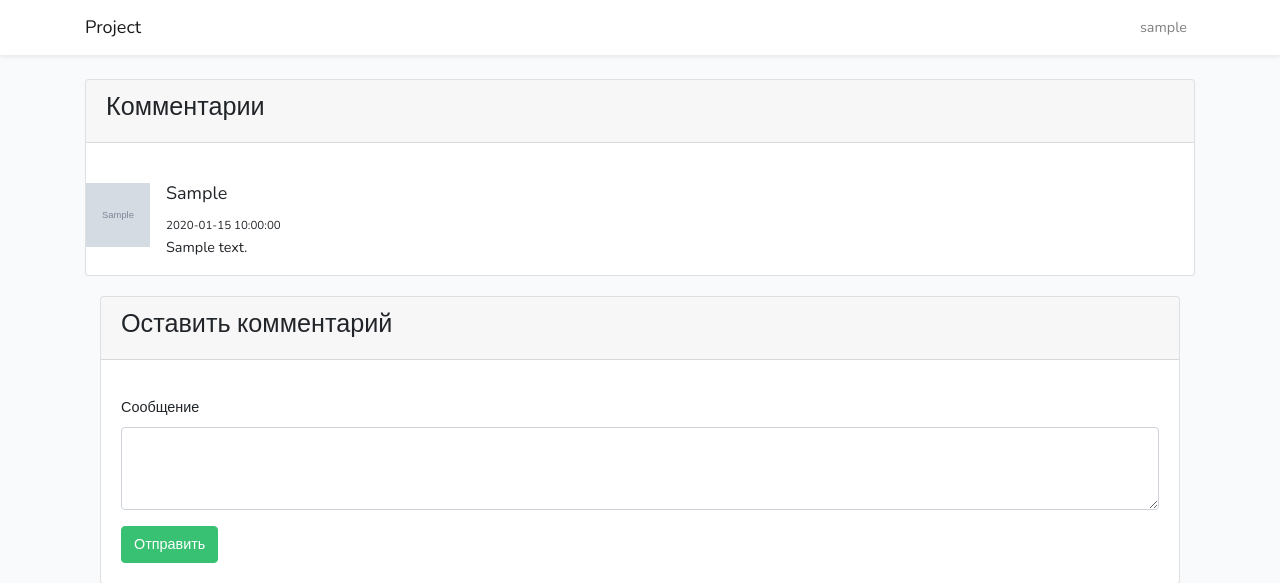
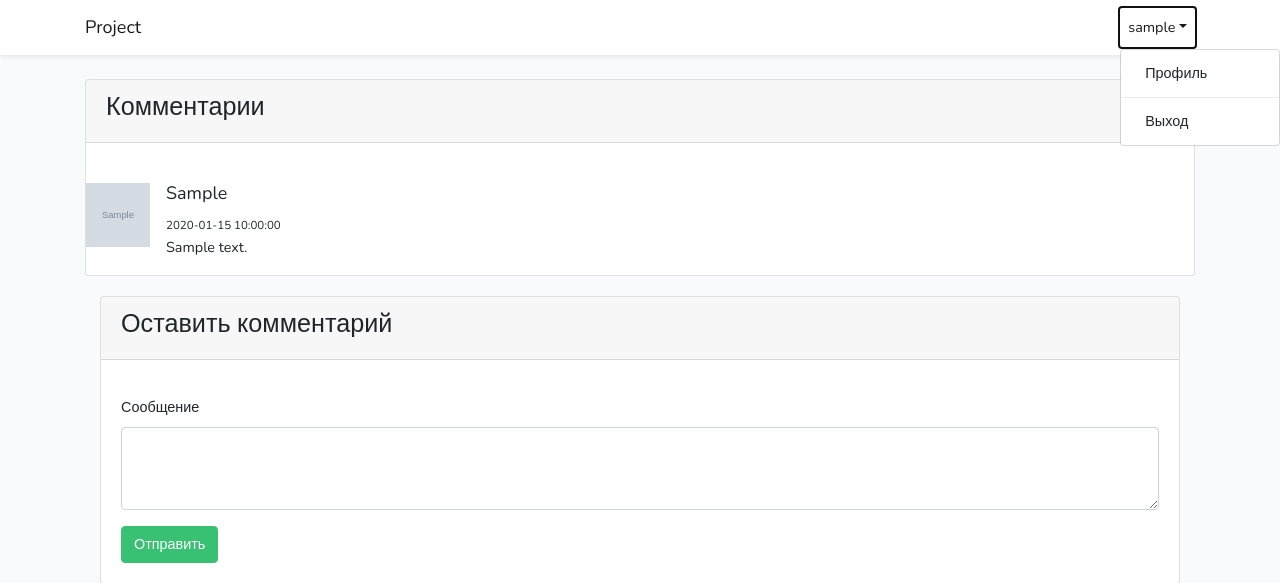
Before and after one commit to artburov/Task-manager, a PHP site: page / in a window 1280 px wide, after a click that opens the changed part. Shown: the top 583 px of the page. Run offline with PHP 8.4, Linux system fonts and the light colour scheme; the visitor is signed in with stand-in values (Sample User, id 1); tables that the repository leaves empty or names only in its code hold one stand-in row (values such as "Sample post"); grey boxes marked "Sample" are stand-in pictures.

Commit message:
added Logout feature with session and cookies remove

```diff
--- a/index.php
+++ b/index.php
@@ -18,7 +18,7 @@ if ($_SESSION) {
     ];
 }
 
-if ( isset( $_COOKIE["auth_cookie"]["email"] ) ) {
+if (isset( $_COOKIE["auth_cookie"]["email"] )) {
 
     $pdo = new PDO( "mysql:host=localhost; dbname=tasks", "root", "" );
     $sql = 'SELECT * FROM auth WHERE email = :email_exist; password = :password_exist';
@@ -29,17 +29,16 @@ if ( isset( $_COOKIE["auth_cookie"]["email"] ) ) {
 
     $statement -> execute();
     $data = $statement -> fetchAll( PDO::FETCH_ASSOC );
-}
 
     //IF no Session exists - user can be taken from DB when Cookies validation mechanism succeeded
-if (!isset($_SESSION)) {
-    session_start();
+    if (!$_SESSION) {
         $auth_data = [
             'user' => $data[0]['user']
         ];
     }
+}
 
-if (!$_SESSION and !$_COOKIE) {
+if (!$_SESSION and !isset($_COOKIE["auth_cookie"]["email"])) {
     header( "Location: /login.php" );
 };
 
@@ -57,7 +56,6 @@ $data = $statement -> fetchAll( PDO::FETCH_ASSOC );
 <head>
     <meta charset="utf-8">
     <meta name="viewport" content="width=device-width, initial-scale=1">
-
     <title>Comments</title>
 
     <!-- Fonts -->
@@ -66,6 +64,7 @@ $data = $statement -> fetchAll( PDO::FETCH_ASSOC );
 
     <!-- Styles -->
     <link href="css/app.css" rel="stylesheet">
+
 </head>
 <body>
 <div id="app">
@@ -82,16 +81,21 @@ $data = $statement -> fetchAll( PDO::FETCH_ASSOC );
             <div class="collapse navbar-collapse" id="navbarSupportedContent">
                 <!-- Left Side Of Navbar -->
                 <ul class="navbar-nav mr-auto">
-
                 </ul>
-
                 <!-- Right Side Of Navbar -->
                 <ul class="navbar-nav ml-auto">
 
                     <?php if (isset( $auth_data['user'] )) { ?>
-                        <li class="nav-item">
-                            <a class="nav-link" href="#"><?= $auth_data['user']; ?></a>
+
+                        <li class="nav-item dropdown">
+                            <a class="nav-link dropdown-toggle" data-toggle="dropdown" href="#" role="button"><?= $auth_data['user']; ?></a>
+                            <div class="dropdown-menu">
+                                <a class="dropdown-item" href="#">Профиль</a>
+                                <div class="dropdown-divider"></div>
+                                <a class="dropdown-item" href="/logout.php">Выход</a>
+                            </div>
                         </li>
+
                     <? } else { ?>
 
                         <!-- Authentication Links -->
@@ -185,5 +189,8 @@ $data = $statement -> fetchAll( PDO::FETCH_ASSOC );
             </div>
     </main>
 </div>
+<script src="https://code.jquery.com/jquery-3.3.1.slim.min.js" integrity="sha384-q8i/X+965DzO0rT7abK41JStQIAqVgRVzpbzo5smXKp4YfRvH+8abtTE1Pi6jizo" crossorigin="anonymous"></script>
+<script src="https://cdnjs.cloudflare.com/ajax/libs/popper.js/1.14.7/umd/popper.min.js" integrity="sha384-UO2eT0CpHqdSJQ6hJty5KVphtPhzWj9WO1clHTMGa3JDZwrnQq4sF86dIHNDz0W1" crossorigin="anonymous"></script>
+<script src="https://stackpath.bootstrapcdn.com/bootstrap/4.3.1/js/bootstrap.min.js" integrity="sha384-JjSmVgyd0p3pXB1rRibZUAYoIIy6OrQ6VrjIEaFf/nJGzIxFDsf4x0xIM+B07jRM" crossorigin="anonymous"></script>
 </body>
 </html>
```
Also changed, not shown: logout.php (added, +17 -0 lines). Lines whose indentation alone changed are shown as unchanged.
